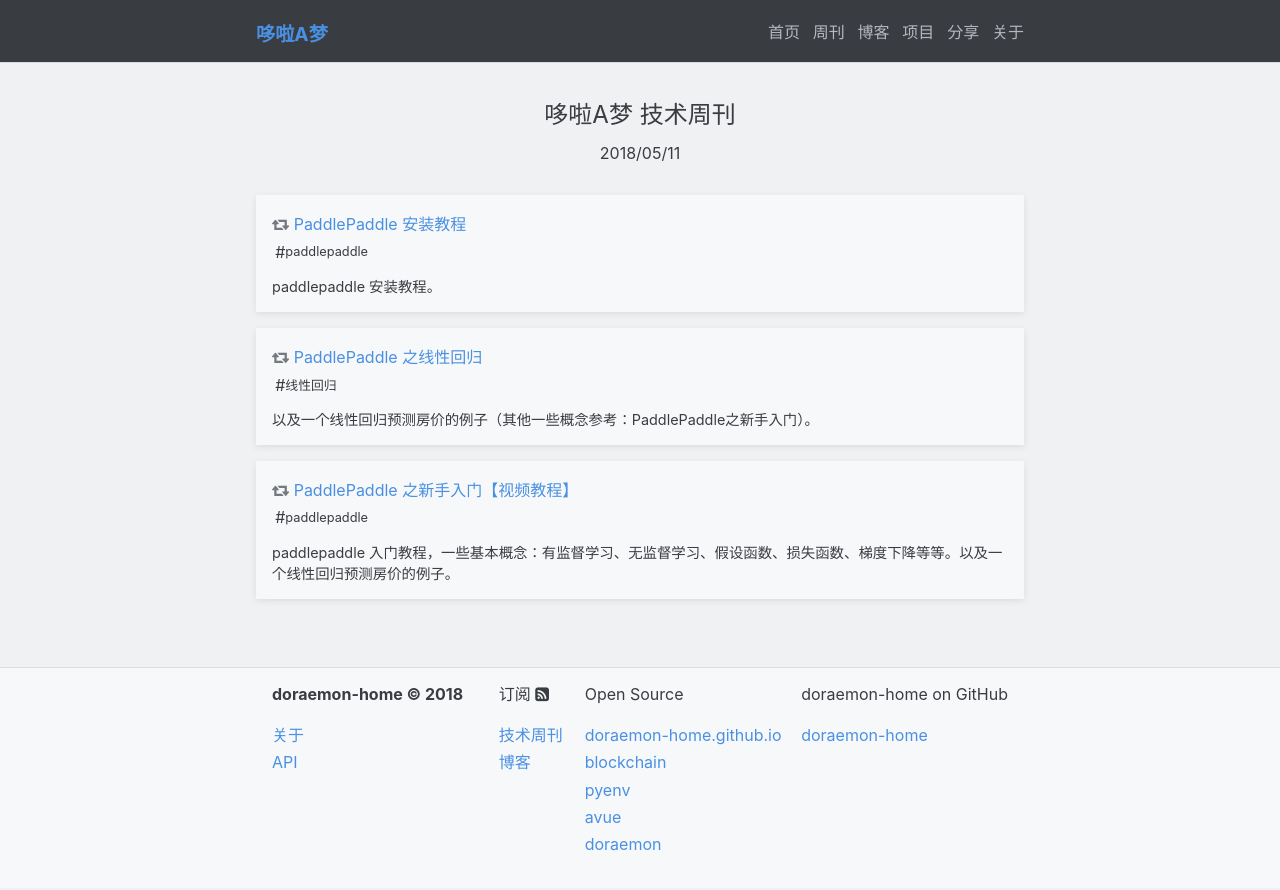
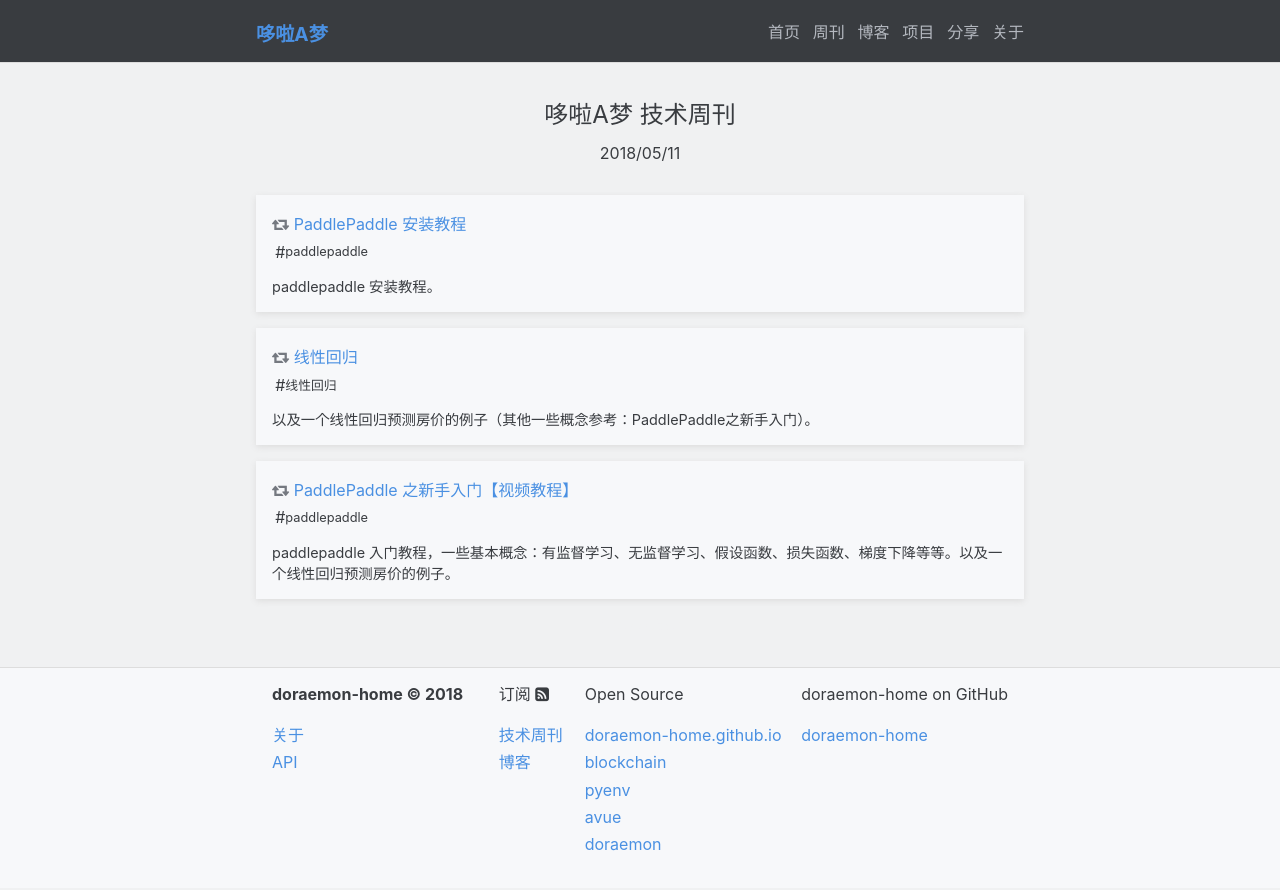
Before and after one commit to doraemon-home/doraemon-home.github.io, a Jekyll site: the page built from _weekly/2018-05-11-weekly.md, in a window 1280 px wide. Shown: the top 890 px of the page. Built offline with Jekyll 4.4.1, drawn with Linux system fonts in a browser that asks for light colours.

Commit message:
auto commit by robot

```diff
--- a/_weekly/2018-05-11-weekly.md
+++ b/_weekly/2018-05-11-weekly.md
@@ -6,7 +6,7 @@ articles:
     referrer: "leunggeorge"
     tags:    ["paddlepaddle"]
 
-  - title:    "PaddlePaddle 之线性回归"
+  - title:    "线性回归"
     link:     "http://www.paddlepaddle.org/docs/develop/book/01.fit_a_line/index.cn.html"
     comment:  "以及一个线性回归预测房价的例子（其他一些概念参考：PaddlePaddle之新手入门）。"
     referrer: "leunggeorge"
```
